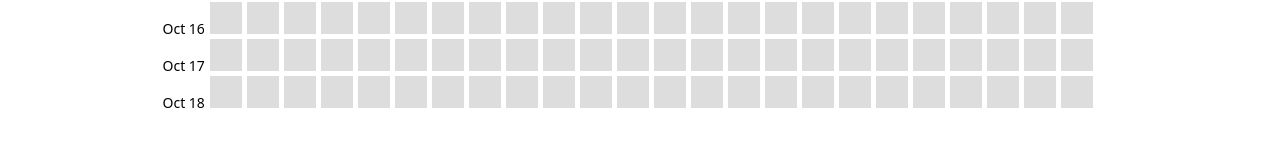
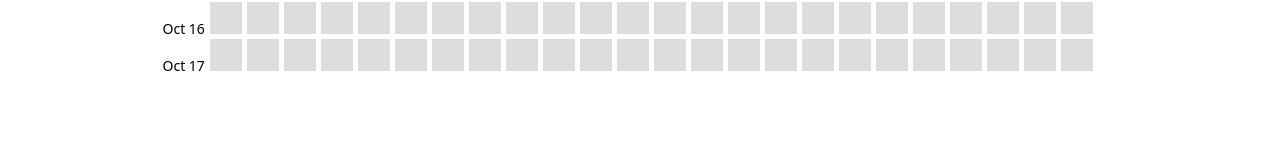
Before and after one commit to ylysyym/coscheduler, a Vue app: page /#/ in a window 1280 px wide. Shown: the part 250-396 px from the top of the page. Built offline with nearby package versions, Linux system fonts and the light colour scheme.

Commit message:
refactor schedule store to avoid storing duplicate intervals

```diff
--- a/src/components/DetailPanel.vue
+++ b/src/components/DetailPanel.vue
@@ -75,7 +75,7 @@ const selectedIntervalStrings = computed(() => {
     let result = [];
     let intervals: Interval[] = [];
     for (const id of ids.value) {
-        intervals.push(scheduleStore.currentEntry[id].interval);
+        intervals.push(scheduleStore.intervals[id]);
     }
     let mergedIntervals = Interval.merge(intervals);
     for (const interval of mergedIntervals) {
--- a/src/stores/schedule.ts
+++ b/src/stores/schedule.ts
@@ -1,6 +1,5 @@
 import { DateTime, Duration, Interval } from 'luxon';
 import { defineStore } from 'pinia';
-import { BlockData } from '@/models/BlockData';
 import { AvailabilityLevel } from '@/models/availability/AvailabilityLevel';
 import { defaultAvailabilityScale } from '@/models/availability/defaultAvailabilityScale';
 import { defaultTimeUnits } from '@/models/timeUnits/defaultTimeUnits';
@@ -11,54 +10,36 @@ export const useScheduleStore = defineStore('schedule', {
     state: () => {
         return {
             entries: {} as {
-                [name: string]: BlockData[];
+                [name: string]: number[];
             },
-            currentEntry: [] as BlockData[],
+            currentEntry: [] as number[],
             scale: defaultAvailabilityScale,
             rowUnit: defaultTimeUnits['1d'],
             blockUnit: defaultTimeUnits['1h'],
             startTime: {} as DateTime,
-            endTime: {} as DateTime,
+            blockCount: 7 * 24,
         };
     },
 
     actions: {
-        initialiseEndpoints() {
+        initialiseSchedule() {
             const currentDate = DateTime.now().set({
                 minute: 0,
                 second: 0,
                 millisecond: 0,
             });
             this.startTime = currentDate;
-            this.endTime = currentDate.plus({
-                days: 8,
-            });
         },
 
         initialiseBlockData() {
-            const intervalDuration = Duration.fromObject({
-                minutes: this.blockUnit.minutes,
-            });
             this.currentEntry = [];
-
-            let intervalStart = this.startTime;
-            while (intervalStart < this.endTime) {
-                const blockInterval: Interval = Interval.after(
-                    intervalStart,
-                    intervalDuration
-                );
-                const blockData: BlockData = new BlockData(
-                    blockInterval,
-                    DEFAULT_INITIAL_LEVEL
-                );
-                this.currentEntry.push(blockData);
-
-                intervalStart = blockInterval.end;
+            for (let i = 0; i < this.blockCount; i++) {
+                this.currentEntry.push(DEFAULT_INITIAL_LEVEL);
             }
         },
 
         changeLevel(blockIndex: number, level: number) {
-            this.currentEntry[blockIndex].level = level;
+            this.currentEntry[blockIndex] = level;
         },
 
         changeMultipleLevels(blocks: number[], level: number) {
@@ -74,7 +55,7 @@ export const useScheduleStore = defineStore('schedule', {
 
         currentLevel(index: number): AvailabilityLevel {
             const availabilityLevel = this.scale.levels.find((lvl) => {
-                return lvl.level === this.currentEntry[index].level;
+                return lvl.level === this.currentEntry[index];
             });
 
             return availabilityLevel || this.scale.levels[0];
@@ -84,7 +65,7 @@ export const useScheduleStore = defineStore('schedule', {
             const result = [];
             for (const key of Object.keys(this.entries)) {
                 const availabilityLevel = this.scale.levels.find((lvl) => {
-                    return lvl.level === this.entries[key][index].level;
+                    return lvl.level === this.entries[key][index];
                 });
                 if (availabilityLevel !== undefined) {
                     result.push(availabilityLevel);
@@ -92,7 +73,7 @@ export const useScheduleStore = defineStore('schedule', {
             }
             if (this.currentEntry.length > index) {
                 const availabilityLevel = this.scale.levels.find((lvl) => {
-                    return lvl.level === this.currentEntry[index].level;
+                    return lvl.level === this.currentEntry[index];
                 });
 
                 if (availabilityLevel !== undefined) {
@@ -112,5 +93,31 @@ export const useScheduleStore = defineStore('schedule', {
         people(): string[] {
             return Object.keys(this.entries);
         },
+
+        intervals(): Interval[] {
+            const result = [];
+            const intervalDuration = Duration.fromObject({
+                minutes: this.blockUnit.minutes,
+            });
+
+            let intervalStart = this.startTime;
+            for (let i = 0; i < this.blockCount; i++) {
+                const blockInterval: Interval = Interval.after(
+                    intervalStart,
+                    intervalDuration
+                );
+                result.push(blockInterval);
+
+                intervalStart = blockInterval.end;
+            }
+
+            return result;
+        },
+
+        endTime(): DateTime {
+            return this.startTime.plus({
+                minutes: this.blockUnit.minutes * this.blockCount,
+            });
+        },
     },
 });
--- a/src/views/ScheduleViewer.vue
+++ b/src/views/ScheduleViewer.vue
@@ -21,7 +21,7 @@ import { useScheduleStore } from '@/stores/schedule';
 const appStore = useAppStore();
 const scheduleStore = useScheduleStore();
 
-scheduleStore.initialiseEndpoints();
+scheduleStore.initialiseSchedule();
 
 let detailPanelWidth = computed(() => (appStore.isEditing ? 300 : 0) + 'px');
 </script>
```
